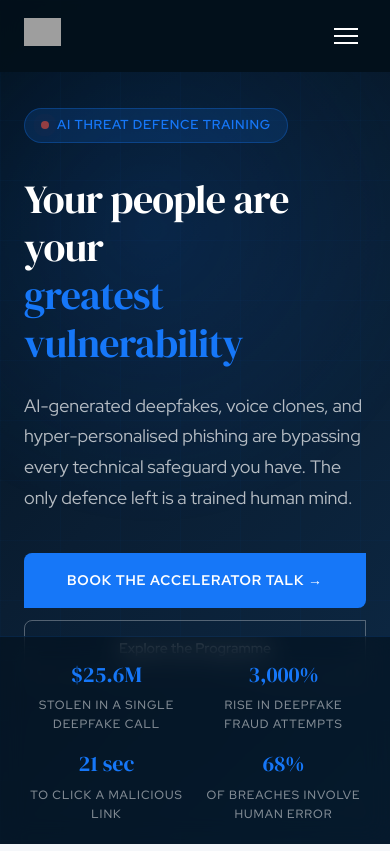
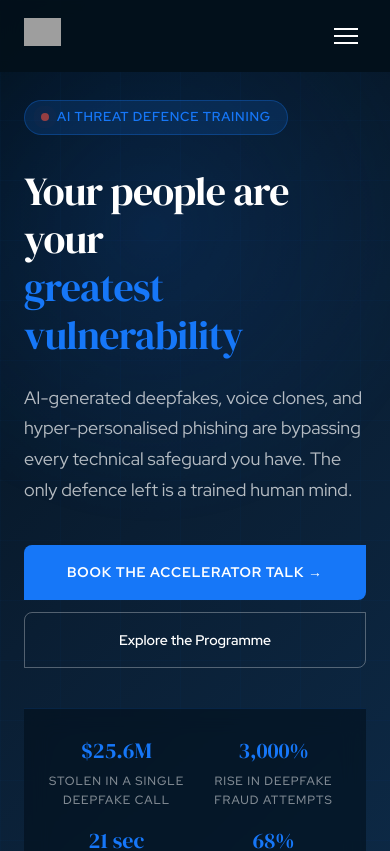
Before and after one commit to niblebot/working-voices-ai, a Next.js app: page / in a window 390 px wide. Shown: the top 851 px of the page. Built offline with nearby package versions, Linux system fonts and the light colour scheme; grey boxes are pictures that could not be loaded.

Commit message:
Fix mobile hero: stats bar flows naturally below buttons, no overlap

```diff
--- a/app/globals.css
+++ b/app/globals.css
@@ -268,6 +268,30 @@ h1, h2, h3, h4 {
   justify-content: center;
   gap: 64px;
   z-index: 2;
+}
+
+@media (max-width: 991px) {
+  .hero {
+    display: flex;
+    flex-direction: column;
+    justify-content: flex-start;
+    padding-bottom: 0 !important;
+    min-height: unset !important;
+  }
+
+  .hero-stats-bar {
+    position: static;
+    margin-top: 40px;
+    padding: 24px 20px;
+    gap: 12px;
+    flex-wrap: wrap;
+    border-top: 1px solid rgba(22, 119, 248, 0.15);
+  }
+
+  .hero-stat {
+    flex: 1 1 40%;
+    text-align: center;
+  }
 }
 
 .hero-stat {
@@ -825,8 +849,7 @@ h1, h2, h3, h4 {
   }
 
   .hero {
-    padding: 100px 24px 160px;
-    min-height: 100svh;
+    padding: 100px 24px 40px;
   }
 
   .hero-actions {
@@ -839,12 +862,6 @@ h1, h2, h3, h4 {
   .btn-secondary {
     width: 100%;
     justify-content: center;
-  }
-
-  .hero-stats-bar {
-    padding: 20px 24px;
-    gap: 16px;
-    flex-wrap: wrap;
   }
 
   .hero-stat-number {
```
